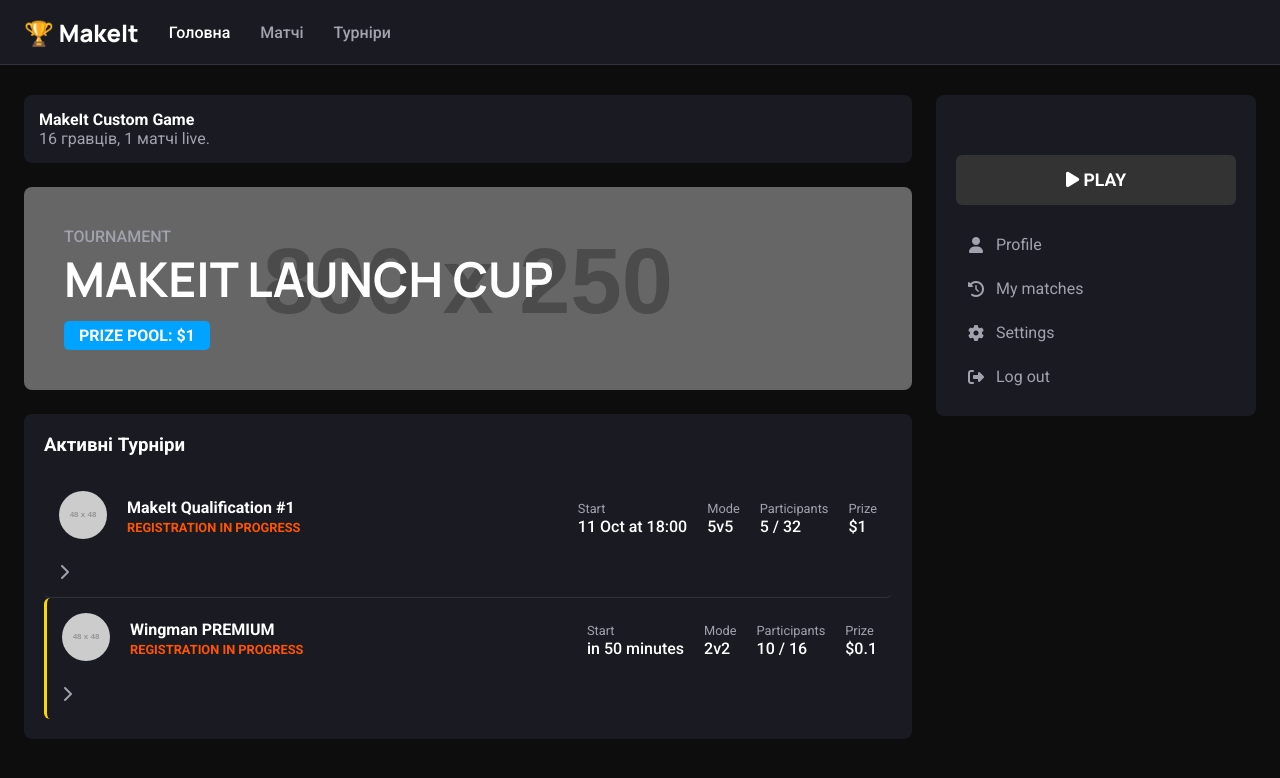
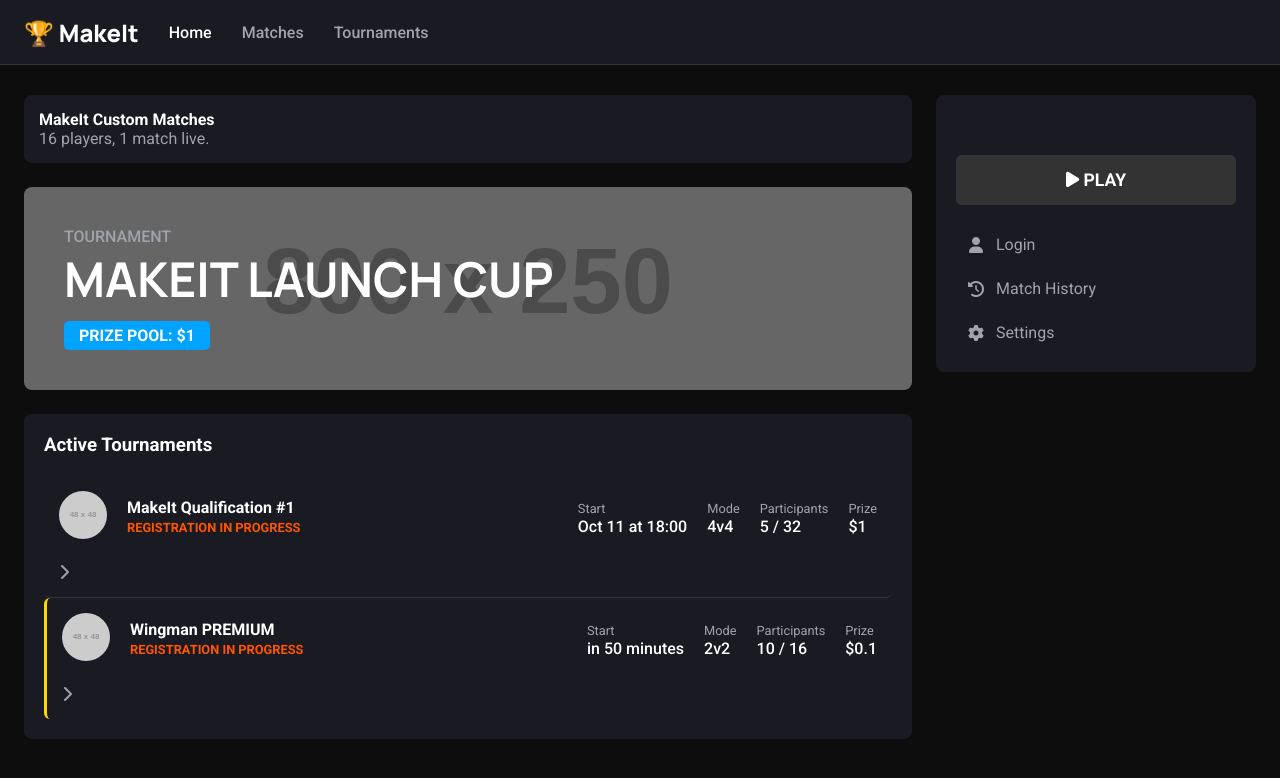
Before and after one commit to masik52xd/makeithavoc, a plain HTML site: page hub.html in a window 1280 px wide. Drawn offline with Linux system fonts and the light colour scheme; placeholder pictures from the web are drawn by us.

Commit message:
Change hub.html content from Ukrainian to English
Updated the language from Ukrainian to English and made various content adjustments.

```diff
--- a/hub.html
+++ b/hub.html
@@ -1,5 +1,5 @@
 <!DOCTYPE html>
-<html lang="uk">
+<html lang="en">
 <head>
     <meta charset="UTF-8">
     <meta name="viewport" content="width=device-width, initial-scale=1.0">
@@ -16,27 +16,25 @@
         <nav class="container">
             <div class="header-left">
                 <a href="index.html" class="logo">🏆 MakeIt</a>
-                <a href="#" class="nav-link active">Головна</a>
-                <a href="#" class="nav-link">Матчі</a>
-                <a href="#" class="nav-link">Турніри</a>
+                <a href="#" class="nav-link active">Home</a>
+                <a href="#" class="nav-link">Matches</a>
+                <a href="#" class="nav-link">Tournaments</a>
             </div>
-            <!-- Видалено блок header-right з інформацією про користувача -->
+            <!-- User info block removed -->
         </nav>
     </header>
 
     <div class="main-layout container">
-        <!-- Основний контент -->
+        <!-- Main Content -->
         <main class="content-area">
             <div class="game-status">
-                <!-- Видалено іконку гри -->
                 <div>
-                    <h4>MakeIt Custom Game</h4>
-                    <!-- Змінено кількість матчів -->
-                    <p>16 гравців, 1 матчі live.</p>
+                    <h4>MakeIt Custom Matches</h4>
+                    <p>16 players, 1 match live.</p>
                 </div>
             </div>
 
-            <!-- Промо-банер (Без змін) -->
+            <!-- Promo Banner -->
             <div class="promo-banner">
                 <div class="banner-text">
                     <h4>TOURNAMENT</h4>
@@ -45,17 +43,17 @@
                 </div>
             </div>
 
-            <!-- Список турнірів (Без змін) -->
+            <!-- Tournament List -->
             <div class="tournament-list">
-                <h3>Активні Турніри</h3>
+                <h3>Active Tournaments</h3>
                 <div class="tournament-item">
                     <div class="tour-logo"><img src="https://placehold.co/48x48/FF5500/0D0D0D?text=M" alt=""></div>
                     <div class="tour-info">
                         <h4>MakeIt Qualification #1</h4>
                         <span class="tour-status">REGISTRATION IN PROGRESS</span>
                     </div>
-                    <div class="tour-details"><span>Start</span><p>11 Oct at 18:00</p></div>
-                    <div class="tour-details"><span>Mode</span><p>5v5</p></div>
+                    <div class="tour-details"><span>Start</span><p>Oct 11 at 18:00</p></div>
+                    <div class="tour-details"><span>Mode</span><p>4v4</p></div> <!-- Changed from 5v5 to our format -->
                     <div class="tour-details"><span>Participants</span><p>5 / 32</p></div>
                     <div class="tour-details"><span>Prize</span><p>$1</p></div>
                     <a href="#" class="tour-arrow"><i class="fas fa-chevron-right"></i></a>
@@ -75,25 +73,23 @@
             </div>
         </main>
 
-        <!-- Бічна панель -->
+        <!-- Sidebar -->
         <aside class="sidebar">
             <div class="profile-card">
                 <div class="profile-header">
-                    <!-- Видалено нік та ELO -->
+                    <!-- User details removed -->
                 </div>
                 <div class="play-button-wrapper">
-                    <!-- Тег <button> замінено на <a> для посилання -->
-                    <a href="https://discord.gg/bJEndeWDgk" target="_blank" class="play-btn"><i class="fas fa-play"></i> PLAY</a>
+                    <!-- Changed to an <a> tag for the link -->
+                    <a href="https://discord.gg/BE5VDwY747" target="_blank" class="play-btn"><i class="fas fa-play"></i> PLAY</a>
                 </div>
                 <ul class="profile-nav">
-                    <li><a href="#"><i class="fas fa-user"></i> Profile</a></li>
-                    <li><a href="#"><i class="fas fa-history"></i> My matches</a></li>
+                    <li><a href="#"><i class="fas fa-user"></i> Login</a></li>
+                    <li><a href="#"><i class="fas fa-history"></i> Match History</a></li>
                     <li><a href="#"><i class="fas fa-cog"></i> Settings</a></li>
-                    <li><a href="#"><i class="fas fa-sign-out-alt"></i> Log out</a></li>
                 </ul>
             </div>
-
-            <!-- Видалено віджет Custom Matches -->
+            <!-- Custom Matches widget removed -->
         </aside>
     </div>
 
```
